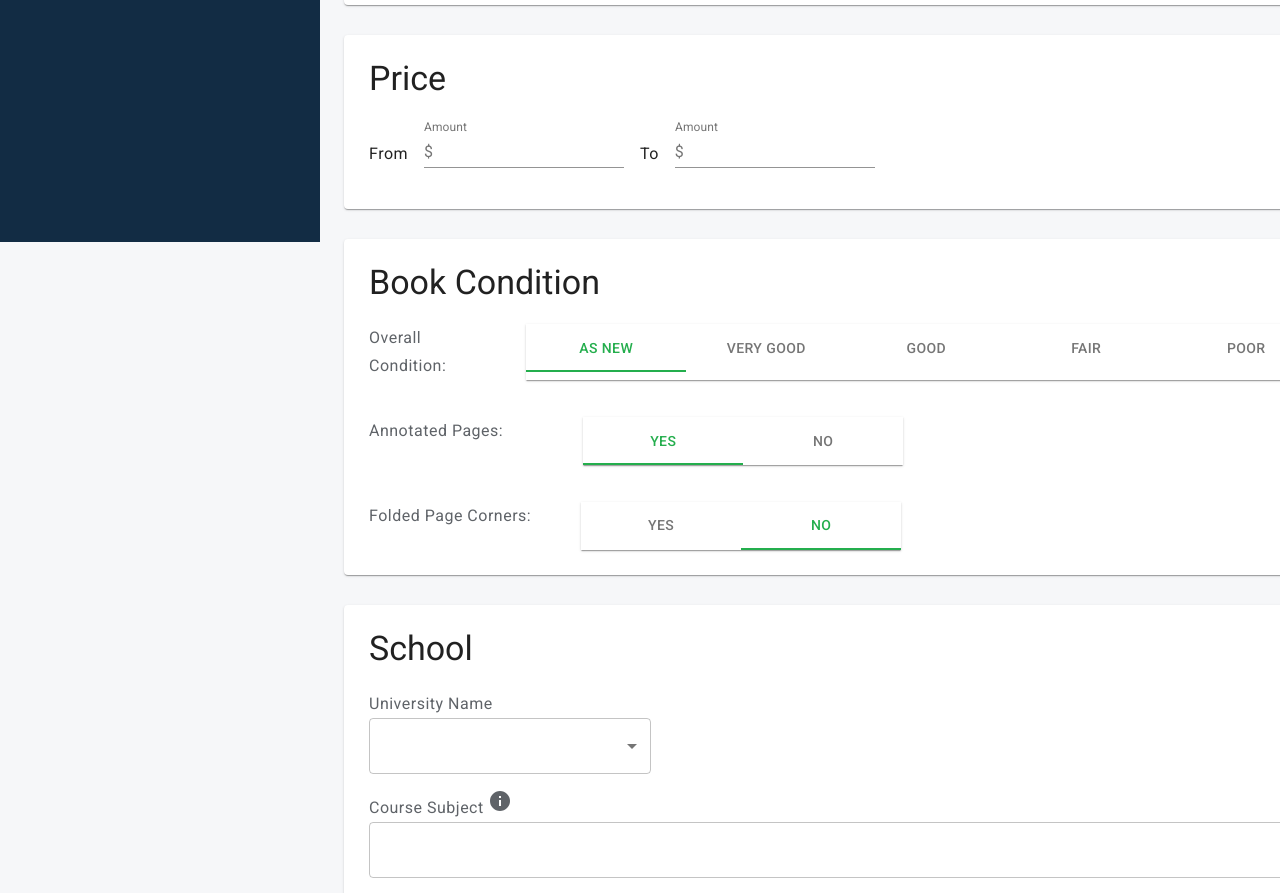
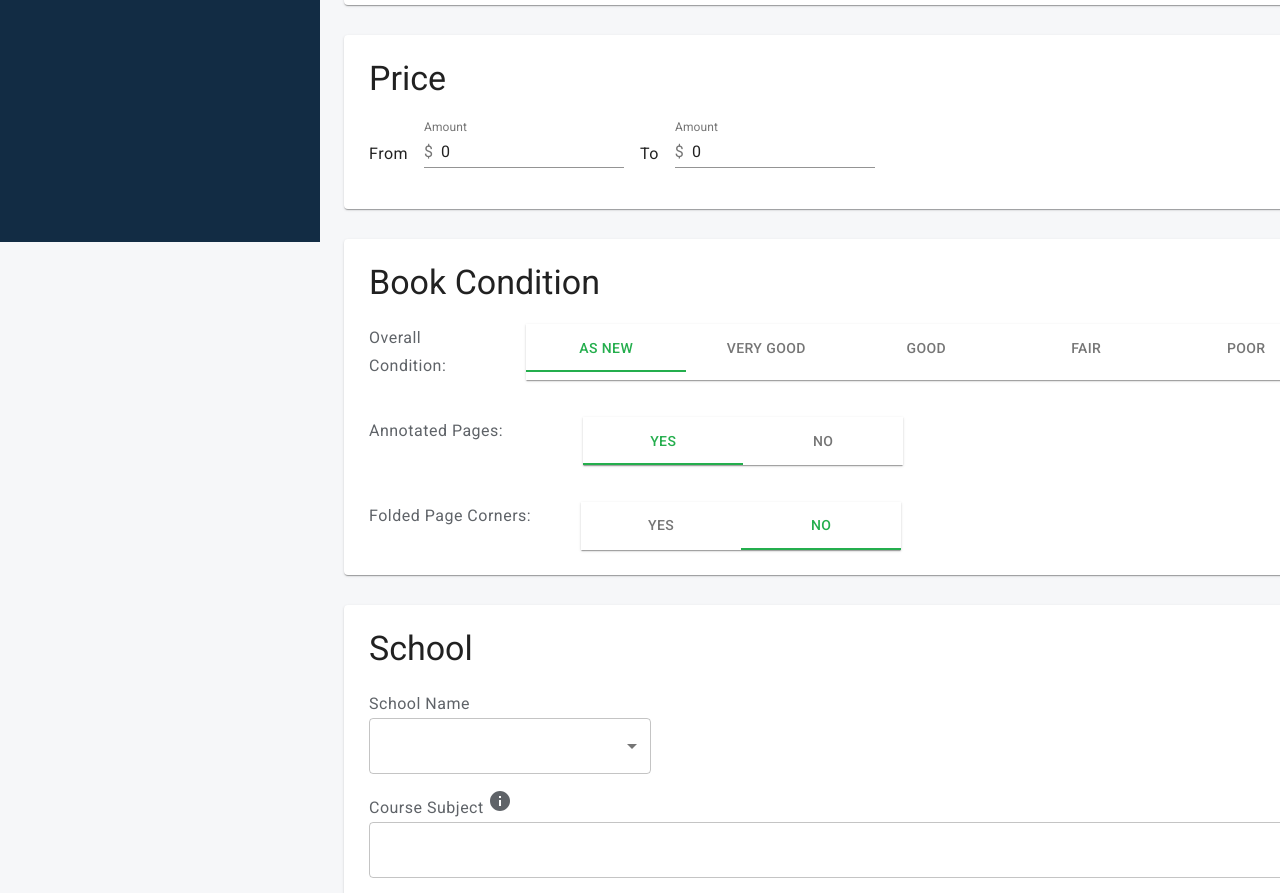
Before and after one commit to Talos10/soen357-book-marketplace, a React (Create React App) app: page /advanced-search in a window 1280 px wide. Shown: the part 558-1451 px from the top of the page. Built offline with nearby package versions, Linux system fonts and the light colour scheme; no server answers.

Commit message:
Indent + refactoring

```diff
--- a/src/pages/advancedSearch/AdvancedSearch.tsx
+++ b/src/pages/advancedSearch/AdvancedSearch.tsx
@@ -120,7 +120,6 @@ export default function AdvancedSearch() {
             setYear(Number(e.target.value))
           }}
         />
-    {(year < 0 || year > new Date().getFullYear()) && <p>test</p>}
       </Card>
       <Card className='form__container'>
         <h4>Price</h4>
@@ -132,6 +131,7 @@ export default function AdvancedSearch() {
             <Input
               id="standard-adornment-amount"
               startAdornment={<InputAdornment position="start">$</InputAdornment>}
+              value={fromPrice}
               onChange={(event: React.ChangeEvent<HTMLInputElement>) => {
                 setFromPrice(Number(event.target.value));
               }}
@@ -145,6 +145,7 @@ export default function AdvancedSearch() {
             <Input
               id="standard-adornment-amount"
               startAdornment={<InputAdornment position="start">$</InputAdornment>}
+              value={toPrice}
               onChange={(event: React.ChangeEvent<HTMLInputElement>) => {
                 setToPrice(Number(event.target.value));
               }}
@@ -206,7 +207,7 @@ export default function AdvancedSearch() {
       </Card>
       <Card className='form__container'>
         <h4>School</h4>
-    <label htmlFor="school-name">University Name</label>
+        <label htmlFor="school-name">School Name</label>
         <FormControl variant="outlined">
           <Select
             native
@@ -232,6 +233,7 @@ export default function AdvancedSearch() {
           variant="outlined"
           required
           fullWidth
+          value={courseSubject}
           onChange={(event) => {
             setCourseSubject(event.target.value as string);}
           }
```
Lines whose indentation alone changed are shown as unchanged.
